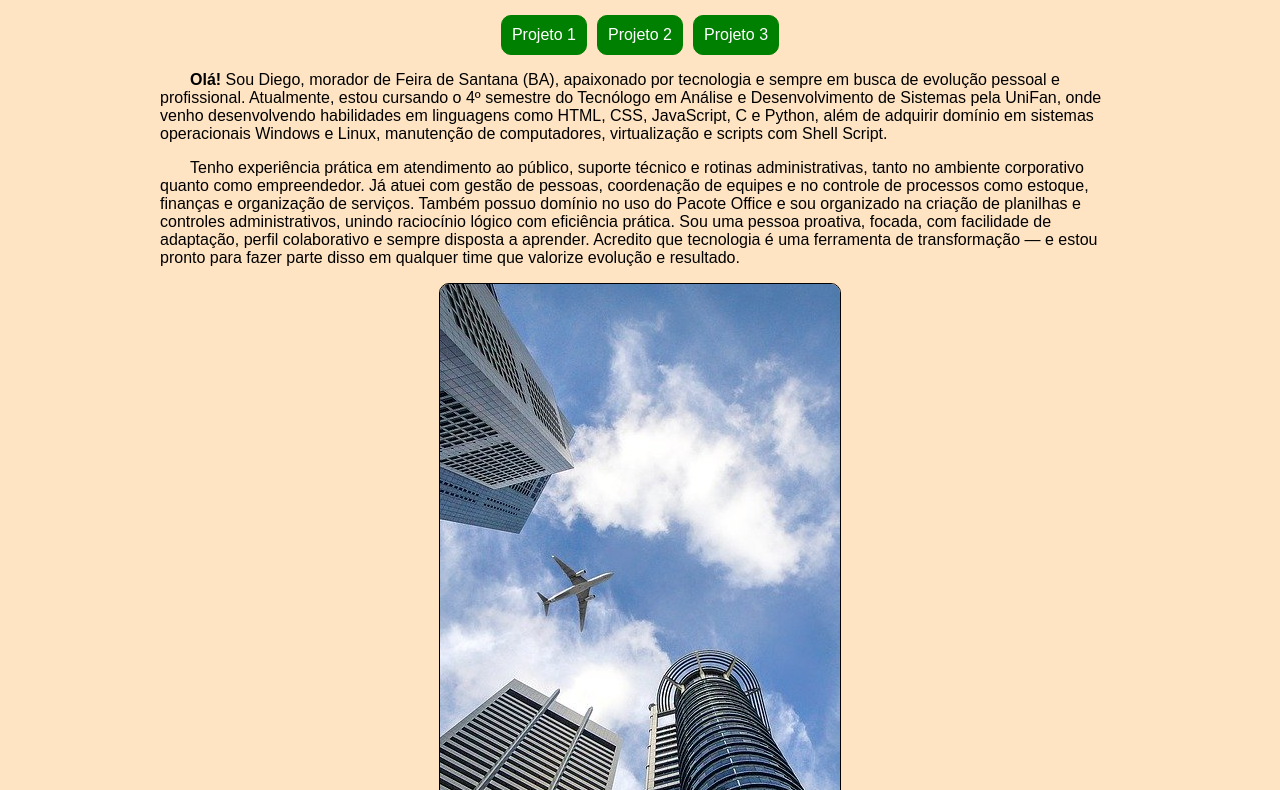
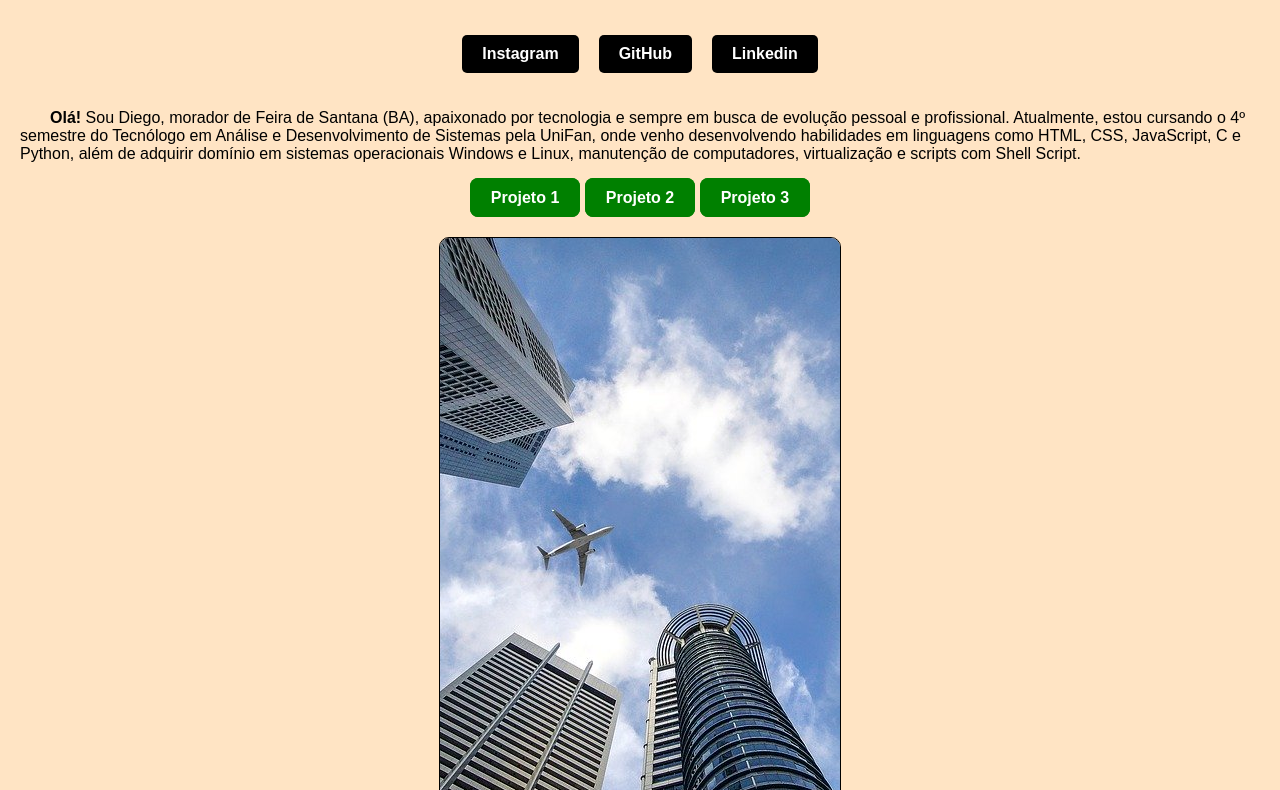
Before and after one commit to diegodias-dev/curriculo-online, a plain HTML site: page index.html in a window 1280 px wide. Shown: the part 89-879 px from the top of the page. Drawn offline with Linux system fonts and the light colour scheme.

Commit message:
add my infor

```diff
--- a/index.html
+++ b/index.html
@@ -34,8 +34,8 @@
 
       .texto{
             margin: auto;
-            padding-right: 20vh;
-            padding-left: 20vh;
+            padding-right: 20px;
+            padding-left: 20px;
             text-indent: 30px;
 
         }
@@ -45,14 +45,18 @@
             text-decoration: none;
             background-color: green;
             border: 1px solid green;
-            padding: 10px;
-            border-radius: 10px;
+            padding: 10px 20px;
+            border-radius: 8px;
+            font-weight: bolder;
 
         }
         nav.menu{
-            display: flex;
-           justify-content: center;
+
            gap: 10px;
+           padding-bottom: 20px;
+          padding: 10px 20px;
+          padding-bottom: 30px;
+           text-align: center;
         }
 
 
@@ -72,31 +76,61 @@
         footer p{
             text-align: center;
         }
+
+            header {
+            display: flex;
+            justify-content: center; /* centraliza horizontalmente */
+            align-items: center;     /* alinha verticalmente (se necessário) */
+            gap: 20px;               /* espaçamento entre os links */
+            padding: 20px 0;
+            flex-wrap: wrap;         /* quebra linha em telas menores */
+        }
+
+        header a {
+            font-weight: bolder;
+            text-decoration: none;
+            background-color: black;
+            padding: 10px 20px;
+            border-radius: 5px;
+            color: white;
+            text-align: center;
+        }
+
+                .centro{
+                    text-align: center;
+                }
+
+
     </style>
 </head>
 <body>
-    <h1>Testando Iframe</h1>
 
-    <nav class="menu">
-    <a href="https://diegodias-dev.github.io/site_Android/" target="frame" class="link">Projeto 1</a >
-    <a href="https://diegodias-dev.github.io/cordel_moderno/" target="frame" class="link">Projeto 2</a>
-    <a href="https://diegodias-dev.github.io/tabelas/" target="frame" class="link">Projeto 3</a>
+    <main>
+         <h1>Diego Dias</h1>
 
-    </nav>
-    <main>
+        <header>
+
+                <a href="https://www.instagram.com/mr.diegodias/?igsh=MWowZnl0cGYzYXpyMg%3D%3D&utm_source=qr#" class="centro">Instagram</a>
+                <a href="https://github.com/diegodias-dev">GitHub</a>
+                <a href="https://www.linkedin.com/me?trk=p_mwlite_profile_self-secondary_nav">Linkedin</a>
+
+        </header>
+
         <article class="texto">
 
 
-                <p><strong>Olá!</strong> Sou Diego, morador de Feira de Santana (BA), apaixonado por tecnologia e sempre em busca de evolução pessoal e profissional. Atualmente, estou cursando o 4º semestre do Tecnólogo em Análise e Desenvolvimento de Sistemas pela UniFan, onde venho desenvolvendo habilidades em linguagens como HTML, CSS, JavaScript, C e Python, além de adquirir domínio em sistemas operacionais Windows e Linux, manutenção de computadores, virtualização e scripts com Shell Script.
+            <p><strong>Olá!</strong> Sou Diego, morador de Feira de Santana (BA), apaixonado por tecnologia e sempre em busca de evolução pessoal e profissional. Atualmente, estou cursando o 4º semestre do Tecnólogo em Análise e Desenvolvimento de Sistemas pela UniFan, onde venho desenvolvendo habilidades em linguagens como HTML, CSS, JavaScript, C e Python, além de adquirir domínio em sistemas operacionais Windows e Linux, manutenção de computadores, virtualização e scripts com Shell Script.
 
-                </p>
-                <p>Tenho experiência prática em atendimento ao público, suporte técnico e rotinas administrativas, tanto no ambiente corporativo quanto como empreendedor. Já atuei com gestão de pessoas, coordenação de equipes e no controle de processos como estoque, finanças e organização de serviços.
+            </p>
 
-                Também possuo domínio no uso do Pacote Office e sou organizado na criação de planilhas e controles administrativos, unindo raciocínio lógico com eficiência prática.
-
-                Sou uma pessoa proativa, focada, com facilidade de adaptação, perfil colaborativo e sempre disposta a aprender. Acredito que tecnologia é uma ferramenta de transformação — e estou pronto para fazer parte disso em qualquer time que valorize evolução e resultado.</p>
         </article>
 
+        <nav class="menu">
+            <a href="https://diegodias-dev.github.io/site_Android/" target="frame" class="link">Projeto 1</a >
+            <a href="https://diegodias-dev.github.io/cordel_moderno/" target="frame" class="link">Projeto 2</a>
+            <a href="https://diegodias-dev.github.io/tabelas/" target="frame" class="link">Projeto 3</a>
+
+        </nav>
 
         <div id="telefone">
             <iframe id="tela" name="frame"  src="Captura de tela de 2025-07-23 01-52-07.png" frameborder="0">  <!-- add o name frame que sera execultado apartir da target frame -->
@@ -114,7 +148,11 @@
 
 
         <article class="texto">
-            <p>Lorem ipsum dolor sit amet consectetur adipisicing elit. Soluta maiores assumenda illum aliquam quasi sapiente ut doloribus incidunt dolorem, qui alias molestias, eos officiis maxime consectetur et similique voluptate non. Lorem ipsum dolor sit amet consectetur adipisicing elit. Rerum magni nisi repudiandae. Accusantium sunt maxime pariatur ducimus quod recusandae quos atque cumque, molestias qui dolorum quisquam sequi enim ipsum eum. Lorem, ipsum dolor sit amet consectetur adipisicing elit. Corrupti inventore commodi sit sequi adipisci, ab qui aliquid iste totam quae sint! Aliquid commodi blanditiis sint aliquam repellat quod, distinctio eos.</p>
+             <p>Tenho experiência prática em atendimento ao público, suporte técnico e rotinas administrativas, tanto no ambiente corporativo quanto como empreendedor. Já atuei com gestão de pessoas, coordenação de equipes e no controle de processos como estoque, finanças e organização de serviços.
+
+                Também possuo domínio no uso do Pacote Office e sou organizado na criação de planilhas e controles administrativos, unindo raciocínio lógico com eficiência prática.
+
+                Sou uma pessoa proativa, focada, com facilidade de adaptação, perfil colaborativo e sempre disposta a aprender. Acredito que tecnologia é uma ferramenta de transformação — e estou pronto para fazer parte disso em qualquer time que valorize evolução e resultado.</p>
         </article>
 
 
```
